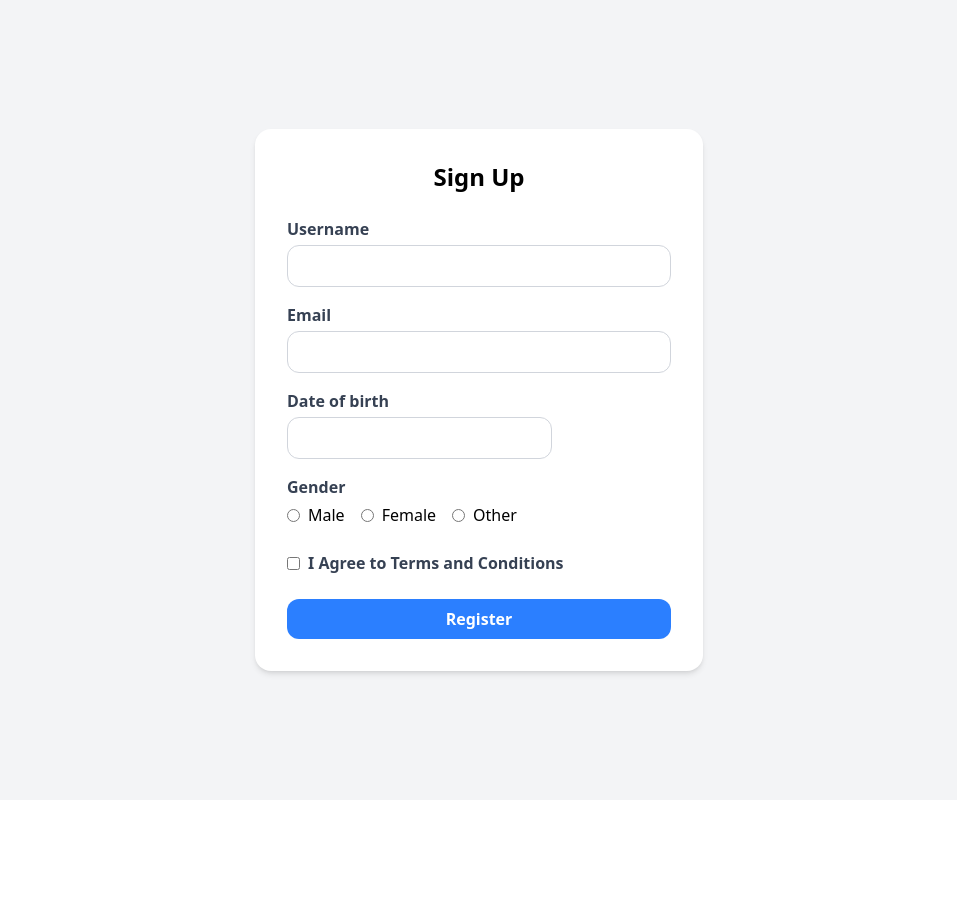
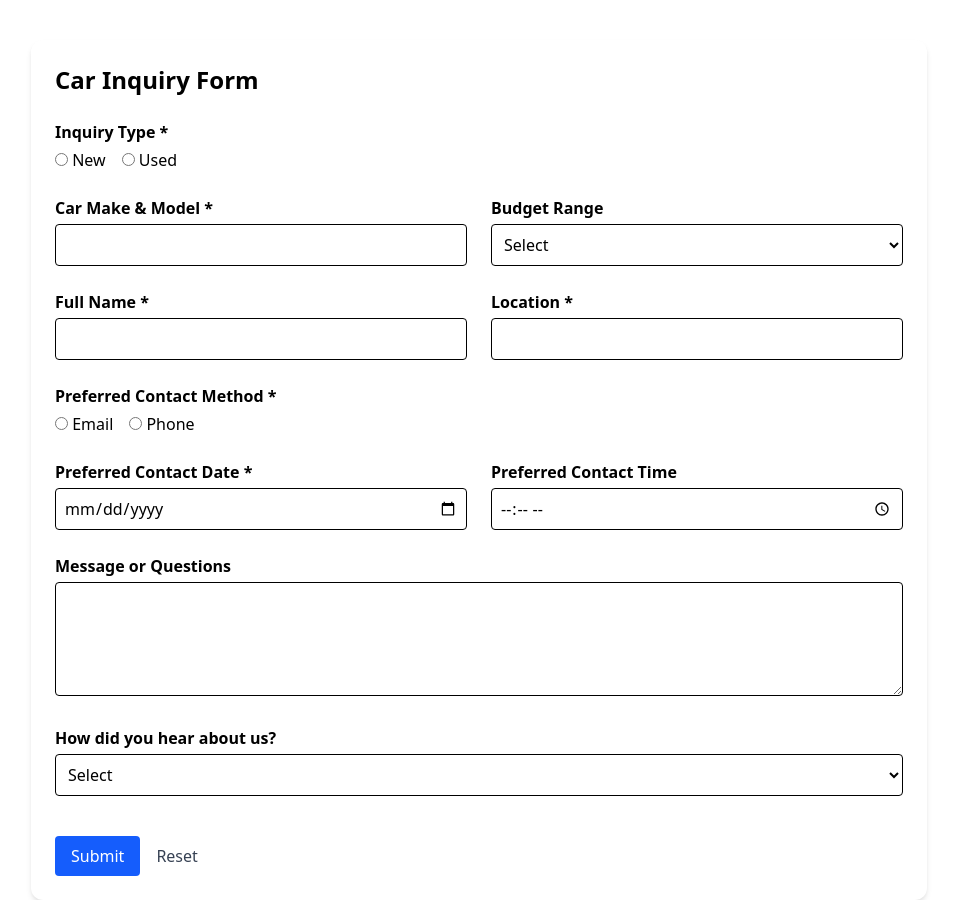
Before and after one commit to ashish-panicker/learn-react-beginer, a React (Vite) app: page / in a window 1280 px wide. Shown: the whole page, without its empty margins (161-1118 px from the left). Before the commit the page ends 800 px from the top, so only its background shows below. Built offline with nearby package versions, Linux system fonts and the light colour scheme.

Commit message:
Current branch comit

```diff
--- a/src/App.jsx
+++ b/src/App.jsx
@@ -1,10 +1,11 @@
+import CarInquiryForm from './CarInquiryForm'
 import './index.css'
 import SignupForm from './SignupForm'
 function App() {
 	return (
 		<>
 			<main className='container mx-auto'>
-				<SignupForm />
+				<CarInquiryForm />
 			</main>
 		</>
 	)
--- /dev/null
+++ b/src/CarInquiryForm.jsx
@@ -0,0 +1,301 @@
+import React from 'react'
+import { useFormik } from 'formik'
+import * as Yup from 'yup'
+
+const validationSchema = Yup.object({
+	inquiryType: Yup.string().required('Inquiry type is required'),
+	fullName: Yup.string()
+		.min(3, 'Full Name must be at least 3 characters')
+		.required('Full Name is required'),
+	location: Yup.string().required('Location is required'),
+	contactMethod: Yup.string().required('Preferred contact method is required'),
+	email: Yup.string()
+		.email('Invalid email address')
+		.when('contactMethod', {
+			is: 'email',
+			then: () => Yup.string().required('Email is required'),
+		}),
+	phone: Yup.string()
+		.matches(/^\d{10,15}$/, 'Phone must be 10-15 digits')
+		.when('contactMethod', {
+			is: 'phone',
+			then: () => Yup.string().required('Phone is required'),
+		}),
+	preferredDate: Yup.date()
+		.min(
+			new Date().toISOString().split('T')[0],
+			'Date must be today or in the future'
+		)
+		.required('Preferred date is required'),
+	carModel: Yup.string().required('Car model is required'),
+})
+
+export default function CarInquiryForm() {
+	const formik = useFormik({
+		initialValues: {
+			inquiryType: '',
+			fullName: '',
+			email: '',
+			phone: '',
+			contactMethod: '',
+			preferredDate: '',
+			preferredTime: '',
+			carModel: '',
+			budget: '',
+			location: '',
+			message: '',
+			referralSource: '',
+		},
+		validationSchema,
+		onSubmit: (values, { resetForm }) => {
+			console.log('Submitted:', values)
+			alert('Inquiry submitted successfully!')
+			resetForm()
+		},
+	})
+
+	const { values, handleChange, handleSubmit, errors, touched, handleBlur } =
+		formik
+
+	return (
+		<div className='max-w-4xl mx-auto p-6 bg-white rounded-xl shadow-md mt-10'>
+			<h2 className='text-2xl font-bold mb-6'>Car Inquiry Form</h2>
+			<form
+				onSubmit={handleSubmit}
+				className='grid grid-cols-1 md:grid-cols-2 gap-6'>
+				{/* Inquiry Type */}
+				<div className='md:col-span-2'>
+					<label className='block font-semibold mb-1'>Inquiry Type *</label>
+					<div className='flex gap-4'>
+						<label>
+							<input
+								type='radio'
+								name='inquiryType'
+								value='new'
+								onChange={handleChange}
+								checked={values.inquiryType === 'new'}
+							/>{' '}
+							New
+						</label>
+						<label>
+							<input
+								type='radio'
+								name='inquiryType'
+								value='used'
+								onChange={handleChange}
+								checked={values.inquiryType === 'used'}
+							/>{' '}
+							Used
+						</label>
+					</div>
+					{touched.inquiryType && errors.inquiryType && (
+						<p className='text-red-500 text-sm'>{errors.inquiryType}</p>
+					)}
+				</div>
+
+				{/* Car Interest */}
+				<div>
+					<label className='block font-semibold mb-1'>Car Make & Model *</label>
+					<input
+						type='text'
+						name='carModel'
+						className='w-full border rounded p-2'
+						value={values.carModel}
+						onChange={handleChange}
+						onBlur={handleBlur}
+					/>
+					{touched.carModel && errors.carModel && (
+						<p className='text-red-500 text-sm'>{errors.carModel}</p>
+					)}
+				</div>
+
+				<div>
+					<label className='block font-semibold mb-1'>Budget Range</label>
+					<select
+						name='budget'
+						className='w-full border rounded p-2'
+						value={values.budget}
+						onChange={handleChange}>
+						<option value=''>Select</option>
+						<option value='<5L'>Below ₹5L</option>
+						<option value='5-10L'>₹5L–₹10L</option>
+						<option value='10-20L'>₹10L–₹20L</option>
+						<option value='>20L'>Above ₹20L</option>
+					</select>
+				</div>
+
+				{/* Personal Info */}
+				<div>
+					<label className='block font-semibold mb-1'>Full Name *</label>
+					<input
+						type='text'
+						name='fullName'
+						className='w-full border rounded p-2'
+						value={values.fullName}
+						onChange={handleChange}
+						onBlur={handleBlur}
+					/>
+					{touched.fullName && errors.fullName && (
+						<p className='text-red-500 text-sm'>{errors.fullName}</p>
+					)}
+				</div>
+
+				<div>
+					<label className='block font-semibold mb-1'>Location *</label>
+					<input
+						type='text'
+						name='location'
+						className='w-full border rounded p-2'
+						value={values.location}
+						onChange={handleChange}
+						onBlur={handleBlur}
+					/>
+					{touched.location && errors.location && (
+						<p className='text-red-500 text-sm'>{errors.location}</p>
+					)}
+				</div>
+
+				{/* Contact Method */}
+				<div className='md:col-span-2'>
+					<label className='block font-semibold mb-1'>
+						Preferred Contact Method *
+					</label>
+					<div className='flex gap-4'>
+						<label>
+							<input
+								type='radio'
+								name='contactMethod'
+								value='email'
+								onChange={handleChange}
+								checked={values.contactMethod === 'email'}
+							/>{' '}
+							Email
+						</label>
+						<label>
+							<input
+								type='radio'
+								name='contactMethod'
+								value='phone'
+								onChange={handleChange}
+								checked={values.contactMethod === 'phone'}
+							/>{' '}
+							Phone
+						</label>
+					</div>
+					{touched.contactMethod && errors.contactMethod && (
+						<p className='text-red-500 text-sm'>{errors.contactMethod}</p>
+					)}
+				</div>
+
+				{values.contactMethod === 'email' && (
+					<div>
+						<label className='block font-semibold mb-1'>Email Address *</label>
+						<input
+							type='email'
+							name='email'
+							className='w-full border rounded p-2'
+							value={values.email}
+							onChange={handleChange}
+							onBlur={handleBlur}
+						/>
+						{touched.email && errors.email && (
+							<p className='text-red-500 text-sm'>{errors.email}</p>
+						)}
+					</div>
+				)}
+
+				{values.contactMethod === 'phone' && (
+					<div>
+						<label className='block font-semibold mb-1'>Phone Number *</label>
+						<input
+							type='tel'
+							name='phone'
+							className='w-full border rounded p-2'
+							value={values.phone}
+							onChange={handleChange}
+							onBlur={handleBlur}
+						/>
+						{touched.phone && errors.phone && (
+							<p className='text-red-500 text-sm'>{errors.phone}</p>
+						)}
+					</div>
+				)}
+
+				<div>
+					<label className='block font-semibold mb-1'>
+						Preferred Contact Date *
+					</label>
+					<input
+						type='date'
+						name='preferredDate'
+						className='w-full border rounded p-2'
+						value={values.preferredDate}
+						onChange={handleChange}
+						onBlur={handleBlur}
+					/>
+					{touched.preferredDate && errors.preferredDate && (
+						<p className='text-red-500 text-sm'>{errors.preferredDate}</p>
+					)}
+				</div>
+
+				<div>
+					<label className='block font-semibold mb-1'>
+						Preferred Contact Time
+					</label>
+					<input
+						type='time'
+						name='preferredTime'
+						className='w-full border rounded p-2'
+						value={values.preferredTime}
+						onChange={handleChange}
+					/>
+				</div>
+
+				{/* Additional */}
+				<div className='md:col-span-2'>
+					<label className='block font-semibold mb-1'>
+						Message or Questions
+					</label>
+					<textarea
+						name='message'
+						className='w-full border rounded p-2'
+						rows='4'
+						value={values.message}
+						onChange={handleChange}></textarea>
+				</div>
+
+				<div className='md:col-span-2'>
+					<label className='block font-semibold mb-1'>
+						How did you hear about us?
+					</label>
+					<select
+						name='referralSource'
+						className='w-full border rounded p-2'
+						value={values.referralSource}
+						onChange={handleChange}>
+						<option value=''>Select</option>
+						<option value='website'>Website</option>
+						<option value='friend'>Friend</option>
+						<option value='social'>Social Media</option>
+						<option value='other'>Other</option>
+					</select>
+				</div>
+
+				{/* Submit */}
+				<div className='md:col-span-2 pt-4'>
+					<button
+						type='submit'
+						className='bg-blue-600 hover:bg-blue-700 text-white px-4 py-2 rounded'>
+						Submit
+					</button>
+					<button
+						type='button'
+						className='ml-4 text-gray-700'
+						onClick={formik.handleReset}>
+						Reset
+					</button>
+				</div>
+			</form>
+		</div>
+	)
+}
--- a/src/SignupForm.jsx
+++ b/src/SignupForm.jsx
@@ -10,6 +10,7 @@ export default function SignupForm() {
 		email: '',
 		gender: '',
 		dateOfBirth: '',
+		country: '',
 		agreeToTerms: false,
 	}
 
@@ -30,6 +31,7 @@ export default function SignupForm() {
 			[true],
 			'Must agree to terms and conditions'
 		),
+		country: Yup.string().required('Country must be provided'),
 	})
 
 	const formObject = useFormik({
@@ -98,6 +100,7 @@ export default function SignupForm() {
 						className='block text-gray-700 font-semibold mb-1'>
 						Date of birth
 					</label>
+					<div className='w-full'>
 						<DatePicker
 							className='w-full border border-gray-300 rounded-xl px-4 py-2 focus:outline-none focus:ring-2 focus:ring-blue-400'
 							name='dateOfBirth'
@@ -113,6 +116,31 @@ export default function SignupForm() {
 						{formObject.touched.dateOfBirth && formObject.errors.dateOfBirth ? (
 							<div className='text-sm font-semibold text-red-500 py-1 mb-1'>
 								{formObject.errors.dateOfBirth}
+							</div>
+						) : null}
+					</div>
+				</div>
+				{/* Country of origin */}
+				<div className='mb-4'>
+					<label
+						htmlFor='country'
+						className='block text-gray-700 font-semibold mb-1'>
+						Country
+					</label>
+					<select
+						className='w-full border border-gray-300 rounded-xl px-4 py-2 focus:outline-none focus:ring-2 focus:ring-blue-400'
+						name='country'
+						id='country'
+						onBlur={formObject.handleBlur}
+						value={formObject.values.country}
+						onChange={formObject.handleChange}>
+						<option value=''>Select a country</option>
+						<option value='India'>India</option>
+						<option value='uk'>UK</option>
+					</select>
+					{formObject.touched.country && formObject.errors.country ? (
+						<div className='text-sm font-semibold text-red-500 py-1 mb-1'>
+							{formObject.errors.country}
 						</div>
 					) : null}
 				</div>
```
Lines whose indentation alone changed are shown as unchanged.
